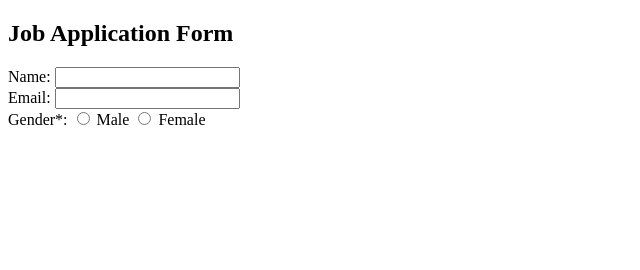
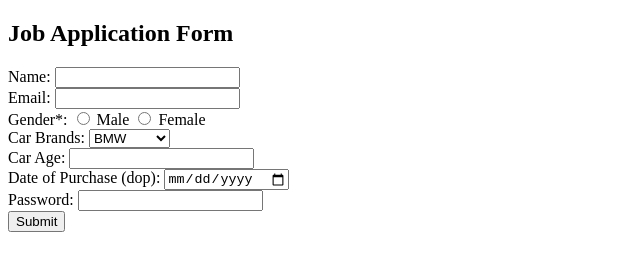
Before and after one commit to acciojob/car-insurance-form-Nafarkhan, a website: page main.html in a window 1280 px wide. Shown: the whole page, without its empty margins (0-640 px from the left). Drawn offline with Linux system fonts and the light colour scheme.

Commit message:
created a submission

```diff
--- a/main.html
+++ b/main.html
@@ -24,6 +24,30 @@
         <label for="male">Male</label>
         <input type="radio" id="female" name="gender" required>
         <label for="female">Female</label>
+		<br>
+
+        <label for="Cars">Car Brands:</label>
+        <select id="cars" name="cars">
+			<option value="--Select--" disabled>--Select--</option>
+            <option value="BMW">BMW</option>
+            <option value="Audi">Audi</option>
+            <option value="Mercedez">Mercedez</option>
+        </select>
+		<br>
+
+		<label for="Car Age">Car Age:</label>
+		<input type="number" id="carage" required>
+		<br>
+
+		<label for="Date of Purchase (dop)">Date of Purchase (dop):</label>
+		<input type="date" id="dop" required>
+		<br>
+
+		<label for="Password">Password:</label>
+		<input type="password" id="password" required>
+		<br>
+
+		<button type="submit">Submit</button>
 	</form>
     <script type="text/javascript" src="./script.js">
 </script>
```
